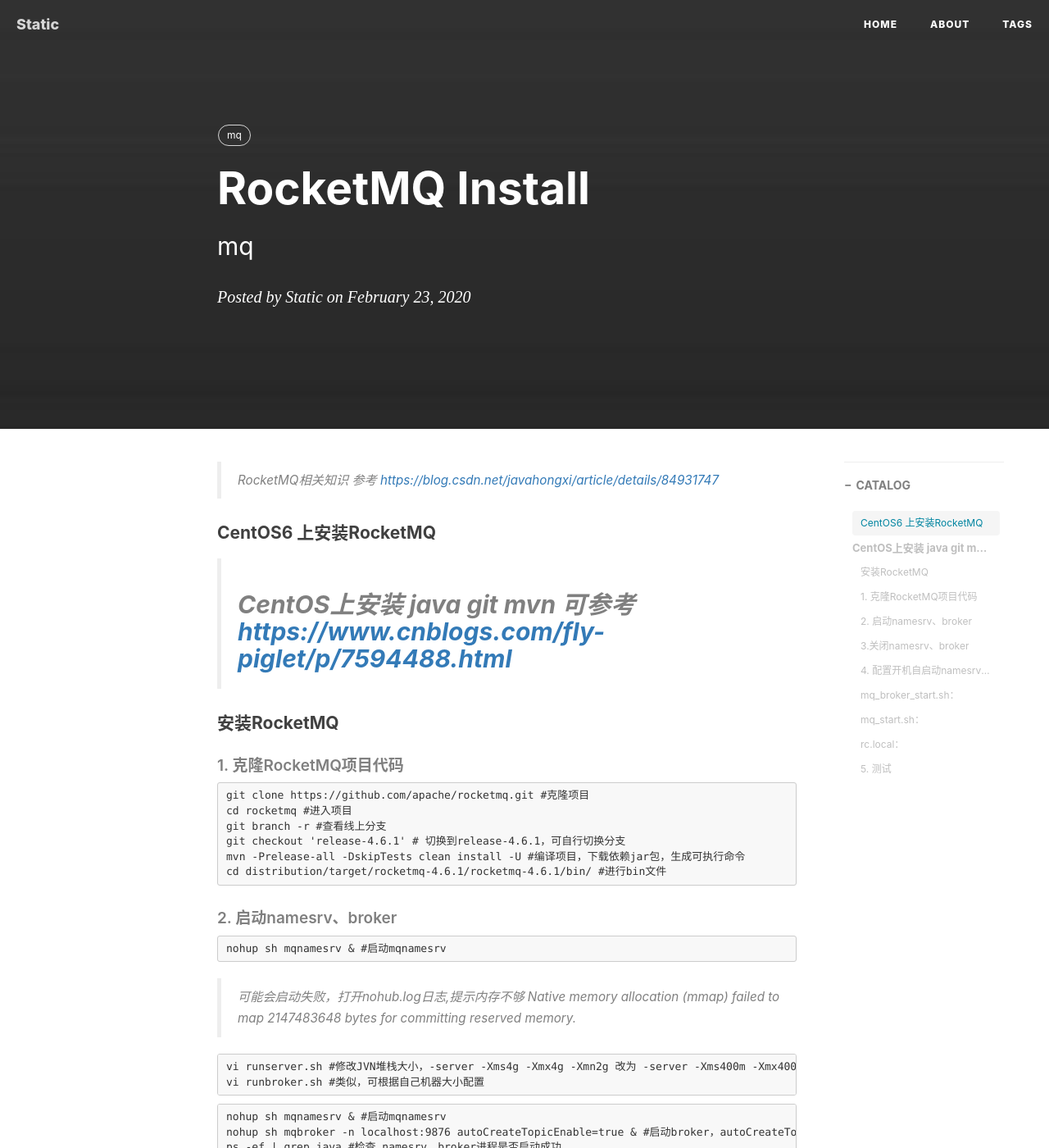
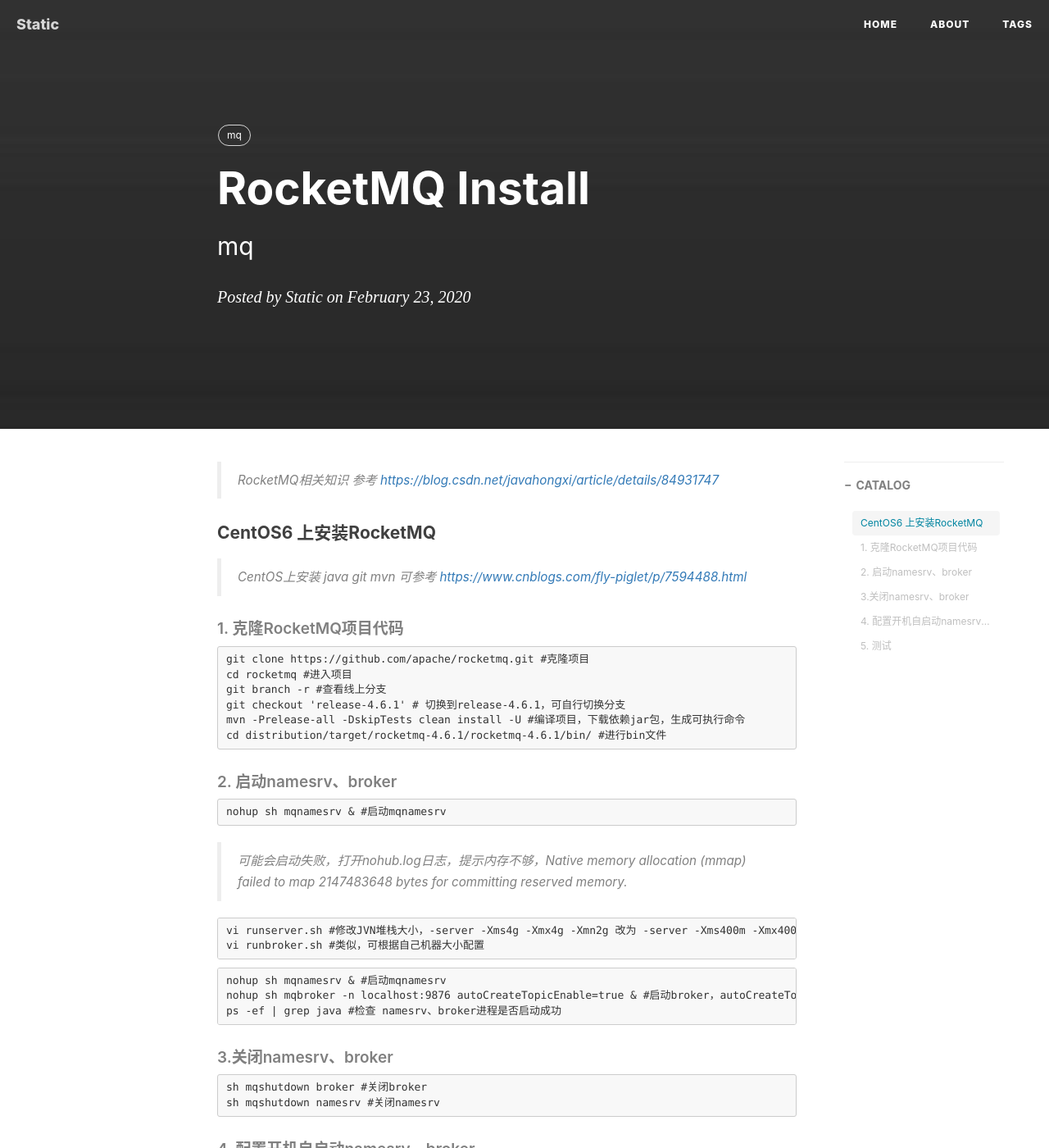
Before and after one commit to whvixd/qilixiang.github.io, a Jekyll site: the page built from _posts/2020-02-23-RocketMQInstall.md, in a window 1280 px wide and 1400 px high. Shown: the whole window at 82% size. Built offline with Jekyll 4.4.1, drawn with Linux system fonts in a browser that asks for light colours; nearby versions of some CDN libraries; comment, search, counter and statistics services are not loaded.

Commit message:
修改字体

````diff
--- a/_posts/2020-02-23-RocketMQInstall.md
+++ b/_posts/2020-02-23-RocketMQInstall.md
@@ -15,10 +15,8 @@ tags:
 
 #### CentOS6 上安装RocketMQ
 
+
 > CentOS上安装 java git mvn 可参考 [https://www.cnblogs.com/fly-piglet/p/7594488.html](https://www.cnblogs.com/fly-piglet/p/7594488.html)
----
-
-#### 安装RocketMQ
 
 ##### 1. 克隆RocketMQ项目代码
 
@@ -35,8 +33,7 @@ cd distribution/target/rocketmq-4.6.1/rocketmq-4.6.1/bin/ #进行bin文件
 ```
 nohup sh mqnamesrv & #启动mqnamesrv
 ```
-> 可能会启动失败，打开nohub.log日志,提示内存不够
-> Native memory allocation (mmap) failed to map 2147483648 bytes for committing reserved memory.
+> 可能会启动失败，打开nohub.log日志，提示内存不够，Native memory allocation (mmap) failed to map 2147483648 bytes for committing reserved memory.
 
 ```
 vi runserver.sh #修改JVN堆栈大小，-server -Xms4g -Xmx4g -Xmn2g 改为 -server -Xms400m -Xmx400m -Xmn200m
@@ -63,13 +60,13 @@ vi mq_broker_start.sh #创建broker启动文件
 ```
 > 目录根据自己机器修改
 
-###### mq_broker_start.sh：
+**mq_broker_start.sh：**
 ```
 #!/bin/bash
 sh /home/xxx/software/middleware/mq/rocketmq/distribution/target/rocketmq-4.6.1/rocketmq-4.6.1/bin/mqbroker -n localhost:9876 autoCreateTopicEnable=true
 ```
 
-###### mq_start.sh：
+**mq_start.sh：**
 
 ```
 #!/bin/bash
@@ -85,7 +82,7 @@ vi /etc/rc.d/rc.local #编辑 启动文件
 
 ```
 
-###### rc.local：
+**rc.local：**
 ```
 #!/bin/sh
 #
````
